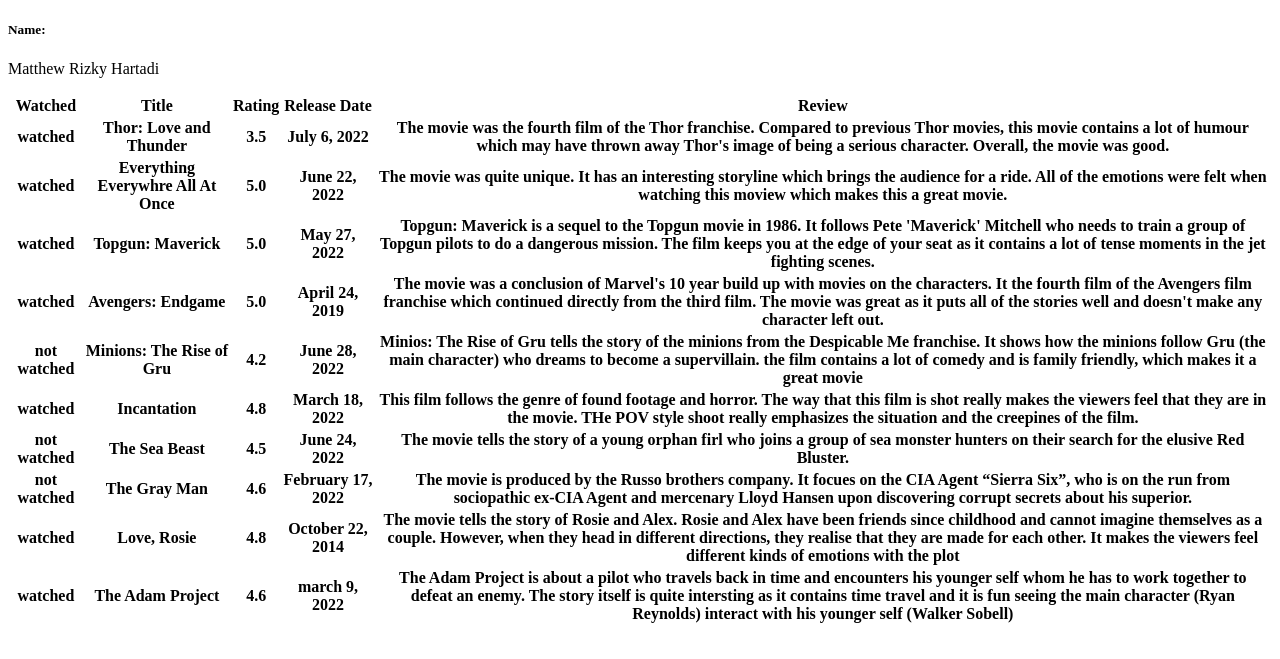
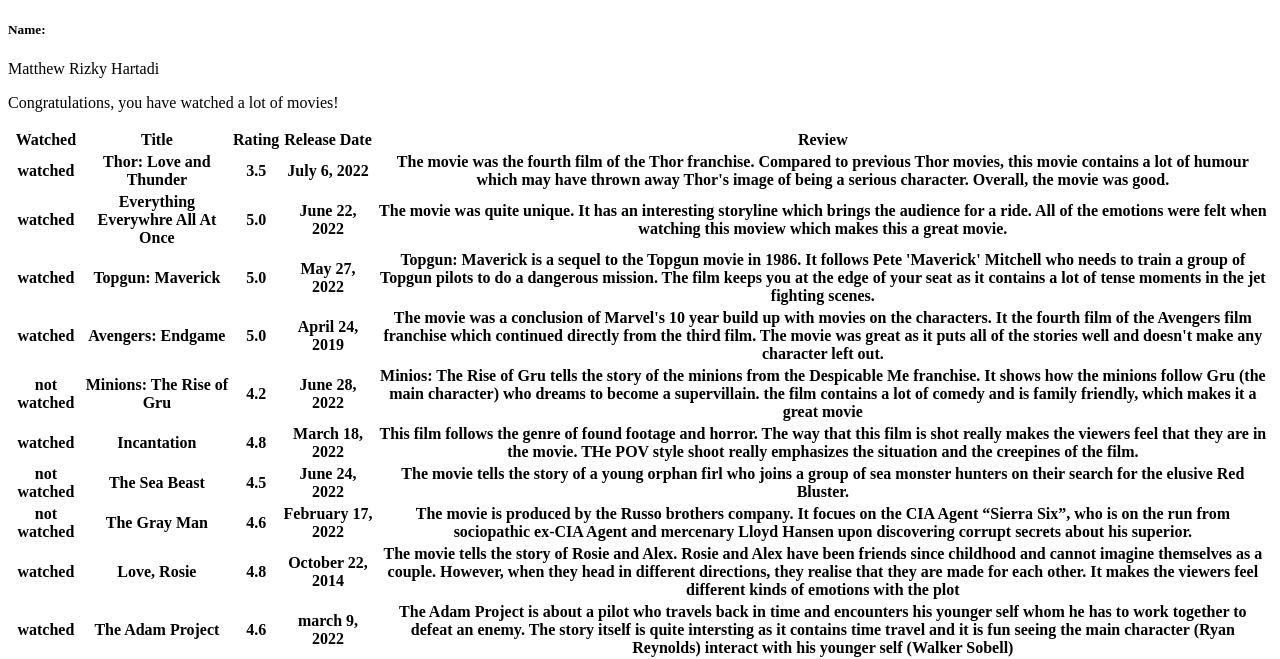
Before and after one commit to Matthew-Rizky-Hartadi/PBP-Assignment2, a Django app: page /mywatchlist/html/ in a window 1280 px wide. Shown: the top 659 px of the page. Run offline with Django 4.2, Linux system fonts and the light colour scheme; data comes from the database, SQL or seed files in the repository; lists and menus that the app fills with data are empty.

Commit message:
implemented bonus

```diff
--- a/mywatchlist/templates/mywatchlist.html
+++ b/mywatchlist/templates/mywatchlist.html
@@ -3,6 +3,12 @@
 {% block content %}
 <h5>Name: </h5>
 <p>{{name}}</p>
+
+{% if x >= y %}
+<p>Congratulations, you have watched a lot of movies!</p>
+{% else %}
+<p>Woah, you need to watch more movies!</p>
+{% endif %}
 
 <table>
     <tr>
--- a/mywatchlist/views.py
+++ b/mywatchlist/views.py
@@ -8,9 +8,19 @@ def show(request):
     return render(request,"mywatchlist.html")
 def show_mywatchlist(request):
     data_watchlist_item = MyWatchList.objects.all()
+    watched = 0
+    notwatched = 0
+    for item in data_watchlist_item:
+        if item.watched:
+            watched += 1
+        else:
+            notwatched += 1
+
     context = {
         'list_item': data_watchlist_item,
-        'name' : 'Matthew Rizky Hartadi'
+        'name' : 'Matthew Rizky Hartadi',
+        'x': watched,
+        'y': notwatched
     }
     return render(request, "mywatchlist.html", context)
 
```
